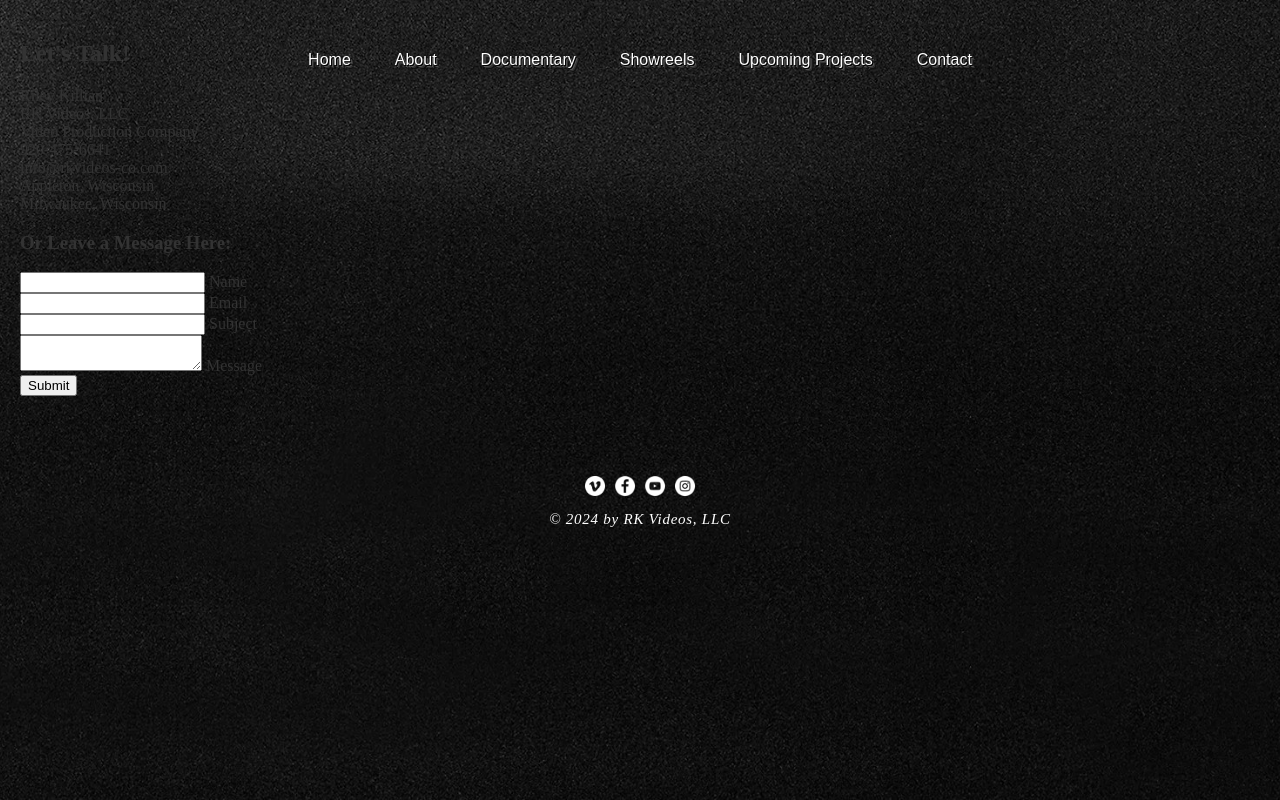
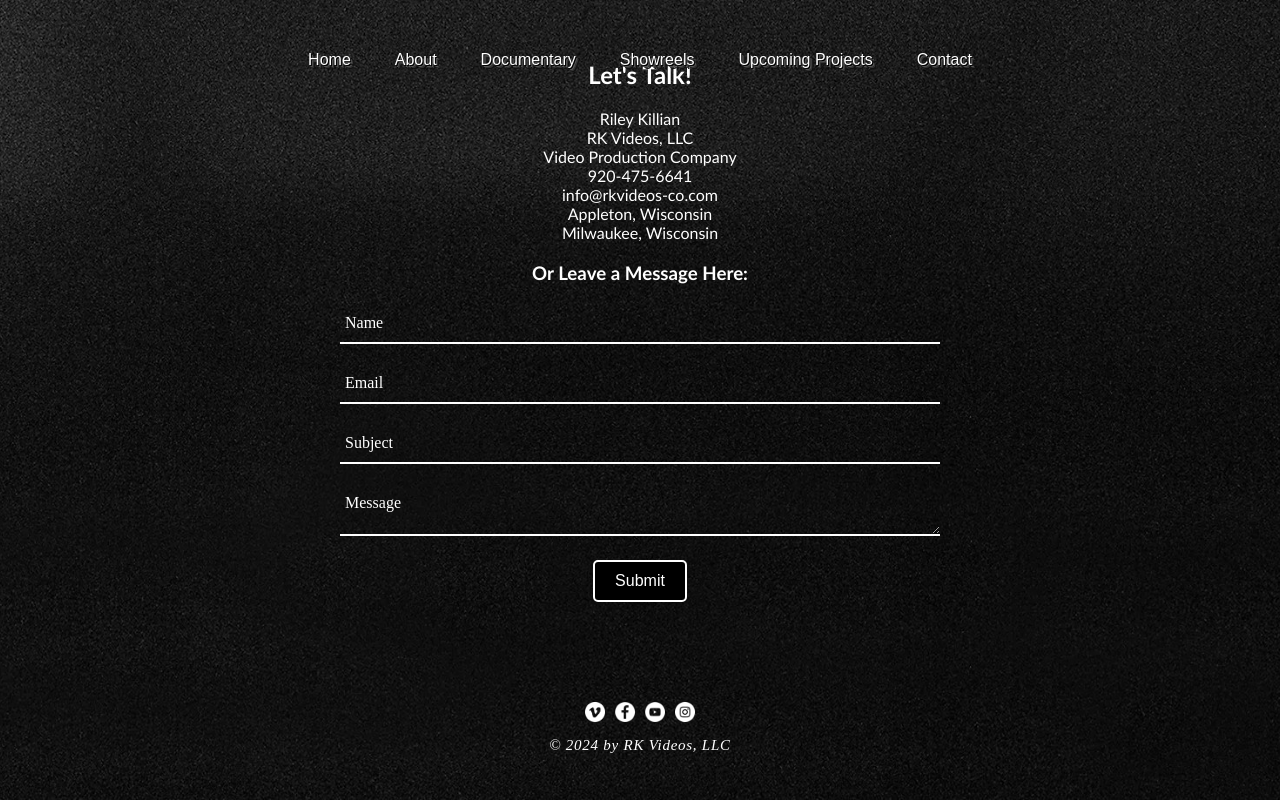
Before and after one commit to sjkuhnke/rkvWebsite, a Django app: template rkvApp/templates/contact.html in a window 1280 px wide. Run offline with Django 3.2, Linux system fonts and the light colour scheme; the template is opened without the code that fills it, so the values that code supplies are empty.

Commit message:
Update styles.css

```diff
--- a/rkvApp/static/styles.css
+++ b/rkvApp/static/styles.css
@@ -403,7 +403,7 @@ footer {
     font-family: 'Calibri', sans-serif;
     font-size: 3em;
     letter-spacing: 0.02em;
-    margin: 30px 20px;
+    margin: 30px 90px;
     text-shadow: 1px 1px 0 #000,
                  2px 2px 0 #555,
                  3px 3px 0 #333,
@@ -434,26 +434,108 @@ footer {
 }
 
 .project-description {
-    font-family: 'Leelawadee UI', sans-serif;
+    font-family: 'Calibri', sans-serif;
     font-size: 1.2em;
+    margin-left: 75px;
+    margin-right: 75px;
     margin-bottom: 20px;
     line-height: 1.5;
+    text-shadow: 1px 1px 0 #000,
+                 2px 2px 0 #555,
+                 3px 3px 0 #333,
+                 4px 4px 0 #111;
 }
 
 .learn-more-button {
     display: inline-block;
-    padding: 10px 20px;
-    font-family: 'Leelawadee UI', sans-serif;
+    padding: 10px 25px;
+    margin-bottom: 20px;
+    font-family: 'Calibri', sans-serif;
     font-size: 1em;
-    color: #fff;
-    background-color: #333;
+    color: #000;
+    background-color: #fff;
     border-radius: 5px;
     text-decoration: none;
-    transition: background-color 0.3s;
+    transition: letter-spacing 0.3s;
 }
 
 .learn-more-button:hover {
-    background-color: #555;
+    letter-spacing: 0.03em;
+}
+
+/* Contact Page */
+.contact-container {
+    margin: 0 auto;
+    max-width: 600px;
+    text-align: center;
+    color: #fff;
+    padding: 20px;
+}
+
+.contact-container h2, .contact-container h3, .contact-container p {
+    font-family: 'Calibri', sans-serif;
+    margin-bottom: 20px;
+}
+
+.form-group {
+    position: relative;
+    margin-bottom: 20px;
+}
+
+.form-group input,
+.form-group textarea {
+    width: 100%;
+    border: none;
+    border-bottom: 2px solid #fff;
+    background: transparent;
+    color: #fff;
+    font-size: 1em;
+    padding: 10px 5px;
+    box-sizing: border-box;
+}
+
+.form-group input:focus,
+.form-group textarea:focus {
+    outline: none;
+    border-bottom-color: #ff0000; /* Change to red if invalid */
+}
+
+.form-group label {
+    position: absolute;
+    top: 10px;
+    left: 5px;
+    color: #fff;
+    font-size: 1em;
+    transition: 0.2s ease all;
+}
+
+.form-group input:focus + label,
+.form-group input:valid + label,
+.form-group textarea:focus + label,
+.form-group textarea:valid + label {
+    top: -20px;
+    font-size: 0.8em;
+    color: #ff0000; /* Change to red if invalid */
+}
+
+.submit-container {
+    text-align: center;
+}
+
+.submit-container button {
+    background-color: #000;
+    color: #fff;
+    padding: 10px 20px;
+    border: 2px solid #fff;
+    border-radius: 5px;
+    cursor: pointer;
+    font-size: 1em;
+    transition: background-color 0.3s, color 0.3s;
+}
+
+.submit-container button:hover {
+    background-color: #fff;
+    color: #000;
 }
 
 /* Media Queries for Responsive Design */
@@ -501,4 +583,14 @@ footer {
         height: 200px;
         border-radius: 10px;
     }
+
+    .page-title {
+        font-size: 2.6em;
+        margin: 30px 20px;
+    }
+
+    .project-description {
+        margin-left: 0;
+        margin-right: 0;
+    }
 }
```
